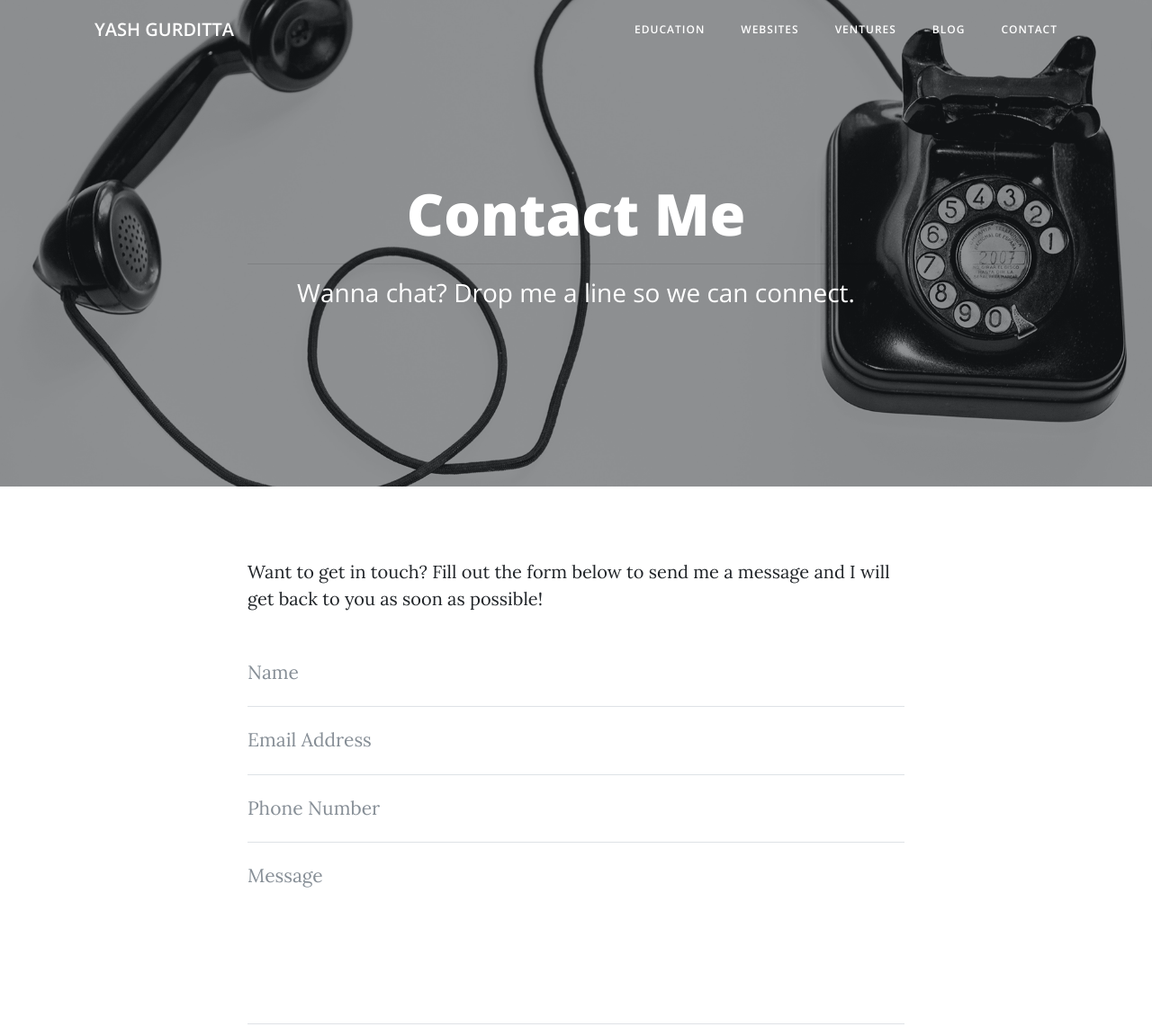
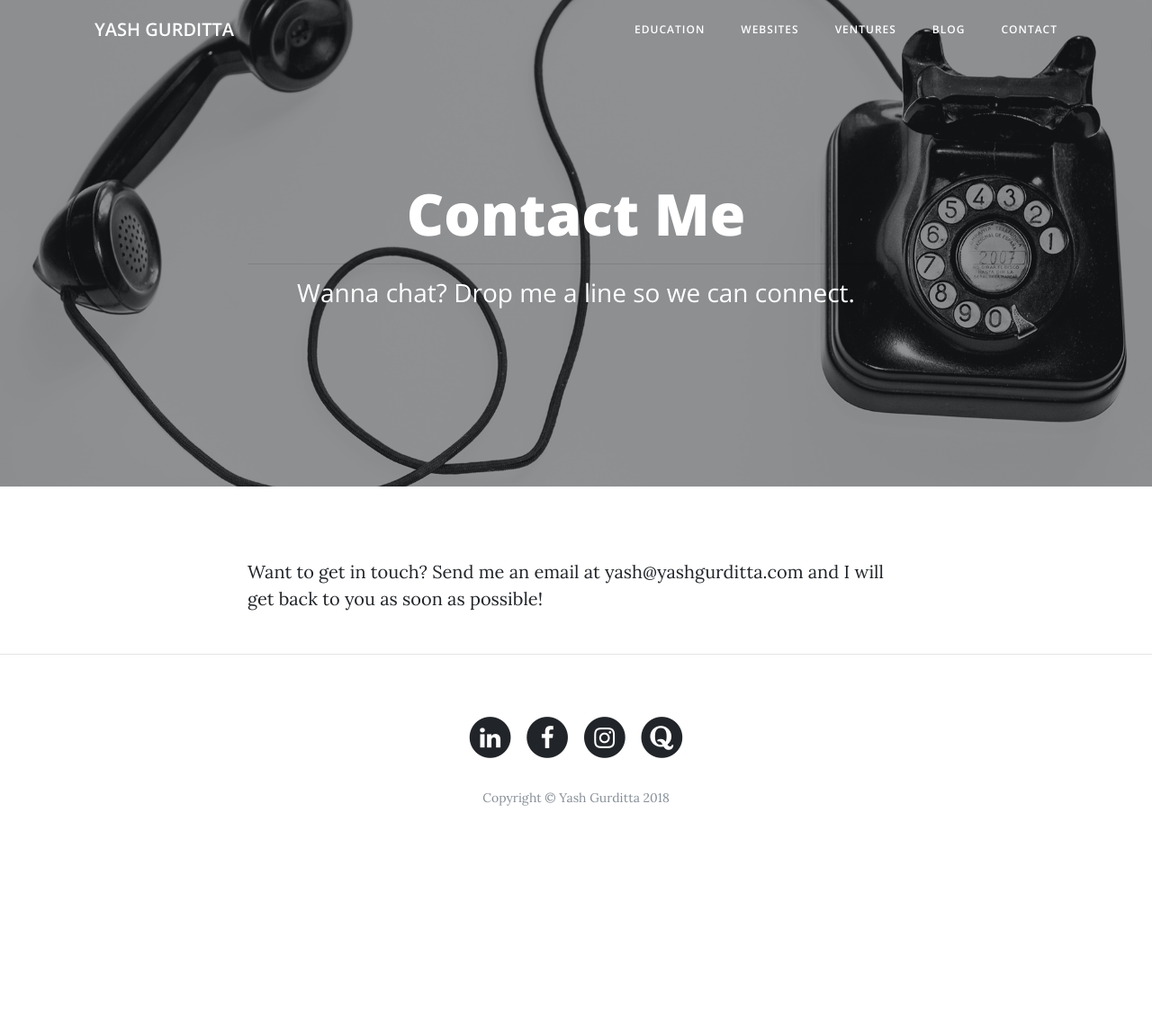
Before and after one commit to yashgurditta/yashgurditta.github.io, a website: page contact.html in a window 1280 px wide. Shown: the top 1142 px of the page at 90% size. After the commit the page ends 963 px from the top, so only its background shows below. Drawn offline with nearby package versions, Linux system fonts and the light colour scheme.

Commit message:
Make contact usable

```diff
--- a/contact.html
+++ b/contact.html
@@ -78,10 +78,10 @@
     <div class="container">
       <div class="row">
         <div class="col-lg-8 col-md-10 mx-auto">
-          <p>Want to get in touch? Fill out the form below to send me a message and I will get back to you as soon as possible!</p>
+          <p>Want to get in touch? Send me an email at yash@yashgurditta.com and I will get back to you as soon as possible!</p>
           <!-- Contact Form - Enter your email address on line 19 of the mail/contact_me.php file to make this form work. -->
           <!-- WARNING: Some web hosts do not allow emails to be sent through forms to common mail hosts like Gmail or Yahoo. It's recommended that you use a private domain email address! -->
-          <!-- To use the contact form, your site must be on a live web host with PHP! The form will not work locally! -->
+          <!-- To use the contact form, your site must be on a live web host with PHP! The form will not work locally!
           <form name="sentMessage" id="contactForm" novalidate>
             <div class="control-group">
               <div class="form-group floating-label-form-group controls">
@@ -116,7 +116,7 @@
             <div class="form-group">
               <button type="submit" class="btn btn-primary" id="sendMessageButton">Send</button>
             </div>
-          </form>
+          </form> -->
         </div>
       </div>
     </div>
@@ -153,6 +153,14 @@
                   </span>
                 </a>
               </li>
+              <li class="list-inline-item">
+                <a href="https://www.quora.com/profile/Yash-Gurditta">
+                  <span class="fa-stack fa-lg">
+                    <i class="fa fa-circle fa-stack-2x"></i>
+                    <i class="fa fa-quora fa-stack-1x fa-inverse"></i>
+                  </span>
+                </a>
+              </li>
             </ul>
             <p class="copyright text-muted">Copyright &copy; Yash Gurditta 2018</p>
           </div>
```
